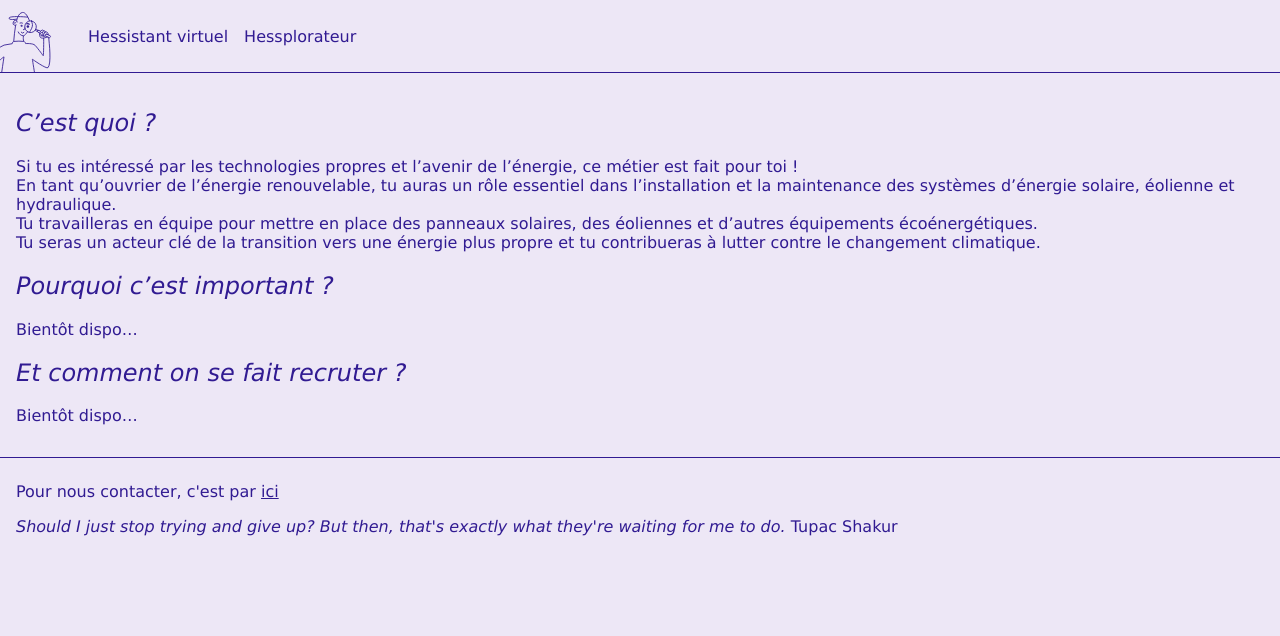
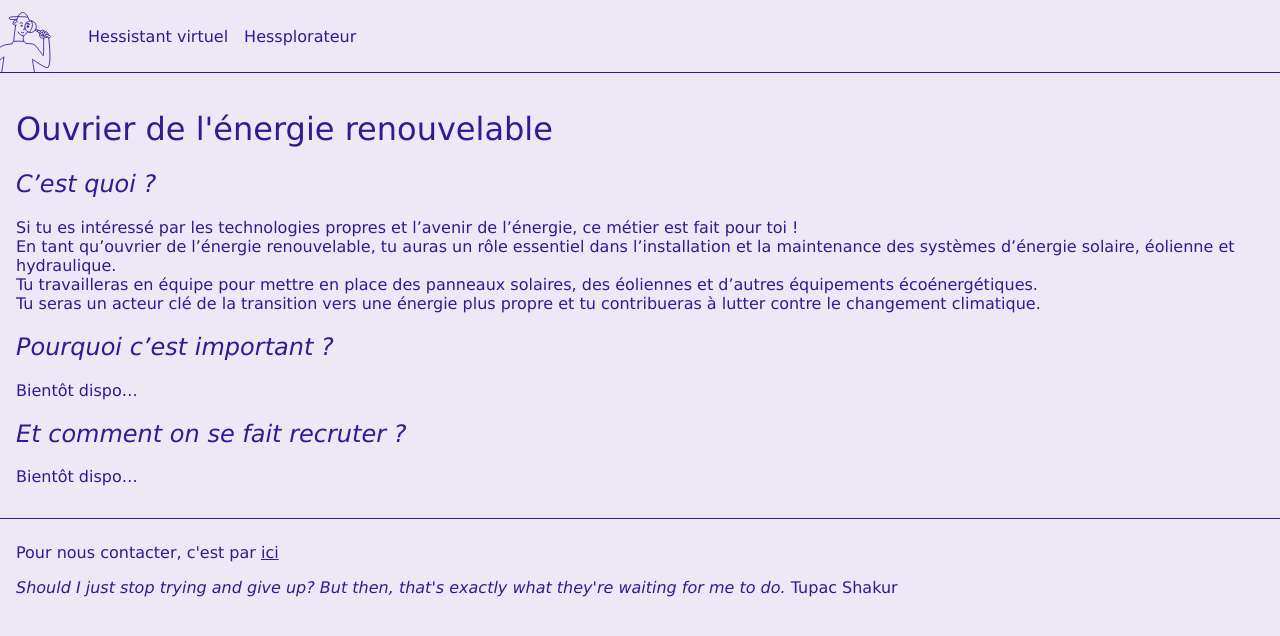
Before and after one commit to Ju4/Hessistant, a Jekyll site: the page built from _jobs/22 - ouvrier-energies-renouvelables.md, in a window 1280 px wide. Shown: the top 636 px of the page. Built offline with Jekyll 4.4.1, drawn with Linux system fonts in a browser that asks for light colours; some of the changed lines change nothing that is shown.

Commit message:
Use specific layout for jobs to display title

```diff
--- a/_config.yml
+++ b/_config.yml
@@ -12,9 +12,13 @@ collections:
 defaults:
   - scope:
       path: ""
+      type: "jobs"
+    values:
+      layout: "job"
+  - scope:
+      path: ""
     values:
       layout: "default"
-
 plugins:
   - jekyll-sitemap
   - jekyll-seo-tag
--- /dev/null
+++ b/_layouts/job.html
@@ -0,0 +1,7 @@
+---
+layout: default
+---
+
+<h1>{{ page.title }}</h1>
+
+<div>{{ content }}</div>
```
